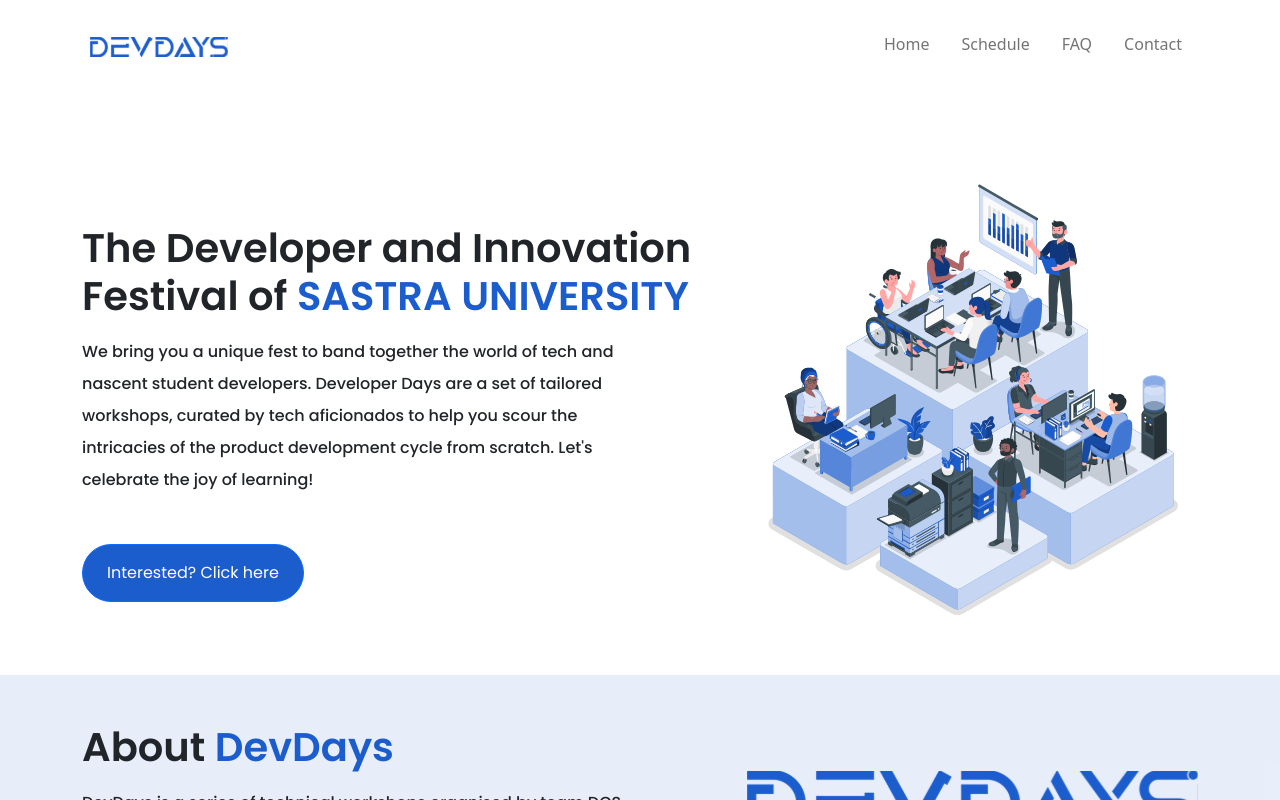
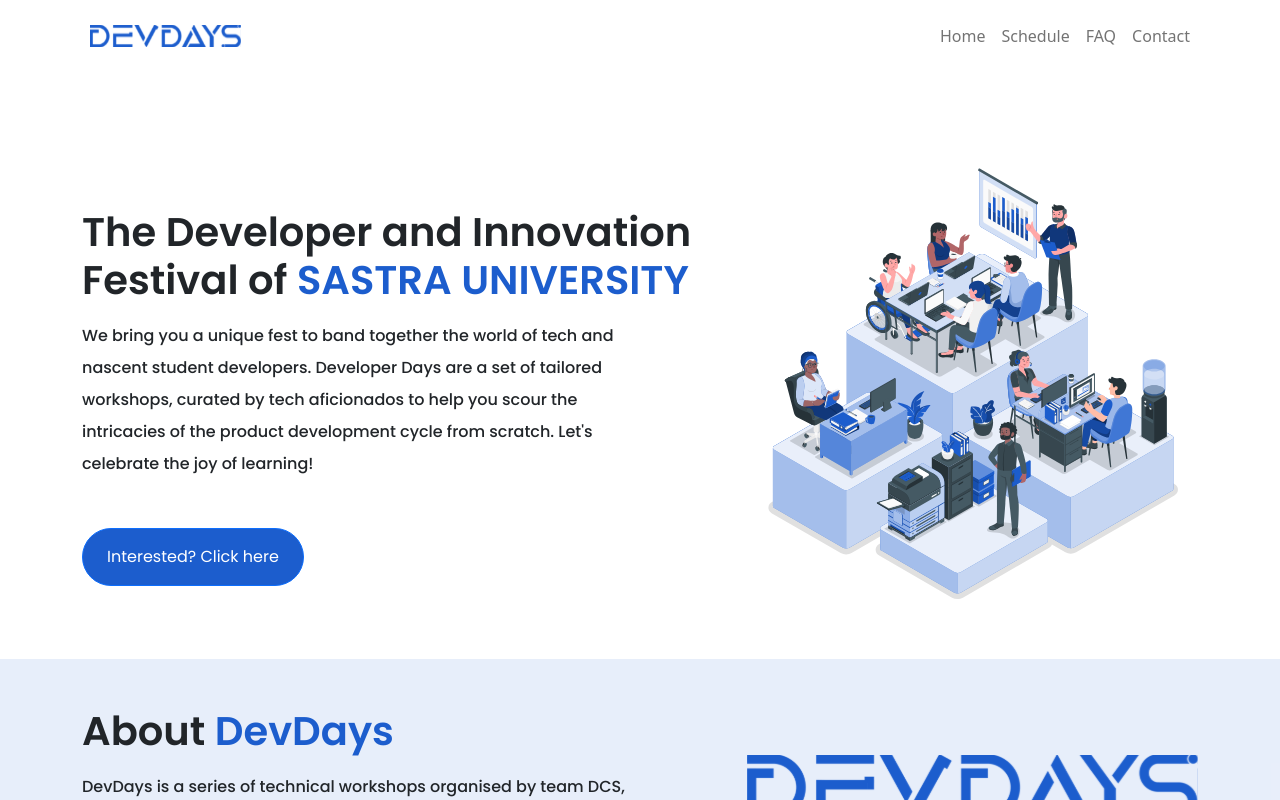
Before and after one commit to dcs-sastra/DevDays-Site, a React (Create React App) app: page / in a window 1280 px wide. Shown: the top 800 px of the page. Built offline with nearby package versions, Linux system fonts and the light colour scheme.

Commit message:
minor fix

```diff
--- a/src/Components/navbar.js
+++ b/src/Components/navbar.js
@@ -1,42 +1,36 @@
 import { Navbar, Container, Nav } from 'react-bootstrap';
 import './css/navbar.css';
 import logo from '../assets/Devdays Logo.svg';
-const navbar = () => {
+
+const NavbarComponent = () => {
   return (
     <Navbar collapseOnSelect expand='md' bg='transparent' variant='light' className='navbar'>
-      <Container className=''>
-        <div className='d-flex justify-content-between w-100'>
+      <Container>
+        <div className='d-flex w-100 justify-content-between align-items-center'>
           <Navbar.Brand href='#home'>
-            <img src={logo} alt='logo' className=' d-block d-md-block mt-3 px-2' id='logo' height='auto' />
+            <img src={logo} alt='logo' className='d-block px-2' id='logo' />
           </Navbar.Brand>
           <Navbar.Toggle aria-controls='responsive-navbar-nav' />
-          <Navbar.Collapse id='responsive-navbar-nav'>
-            <Nav className='text-center'>
-              <div className='p-2'>
-                {' '}
-                <Nav.Link href='/' className='hclass'>
-                  Home
-                </Nav.Link>
-              </div>
-              <div className='p-2'>
-                {' '}
-                <Nav.Link href='/#schedule'>Schedule</Nav.Link>
-              </div>
-              {/* <div className="p-2"> <Nav.Link href="/#badge">Badge</Nav.Link></div> */}
-              <div className='p-2'>
-                {' '}
-                <Nav.Link href='/#faq'>FAQ</Nav.Link>
-              </div>
-              <div className='p-2'>
-                {' '}
-                <Nav.Link href='/#contact'>Contact</Nav.Link>
-              </div>
-            </Nav>
-          </Navbar.Collapse>
         </div>
+        <Navbar.Collapse id='responsive-navbar-nav' className='justify-content-center'>
+          <Nav className='text-center'>
+            <Nav.Link href='/' className='p-2 hclass'>
+              Home
+            </Nav.Link>
+            <Nav.Link href='/#schedule' className='p-2'>
+              Schedule
+            </Nav.Link>
+            <Nav.Link href='/#faq' className='p-2'>
+              FAQ
+            </Nav.Link>
+            <Nav.Link href='/#contact' className='p-2'>
+              Contact
+            </Nav.Link>
+          </Nav>
+        </Navbar.Collapse>
       </Container>
     </Navbar>
   );
 };
 
-export default navbar;
+export default NavbarComponent;
```
